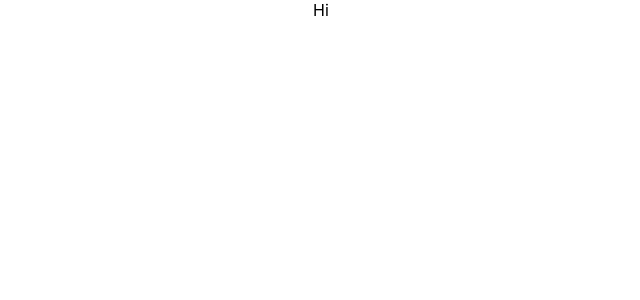
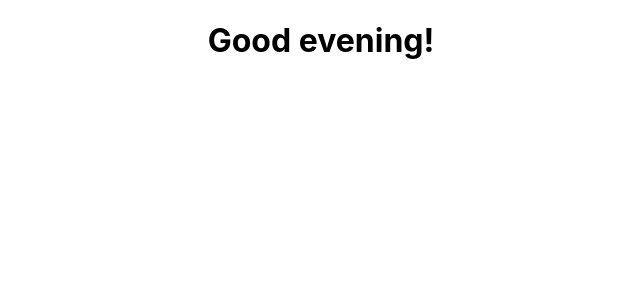
Before and after one commit to FED21GBG/ultra-experts, a React (Create React App) app: page / in a window 1280 px wide. Shown: the top 300 px of the page, without its empty margins (319-959 px from the left). Built offline with nearby package versions, Linux system fonts and the light colour scheme.

Commit message:
init changes

```diff
--- a/src/App.js
+++ b/src/App.js
@@ -4,7 +4,7 @@ import './App.css';
 function App() {
   return (
     <div className="App">
-      Hi
+      <h1>Good evening!</h1>
     </div>
   );
 }
```
